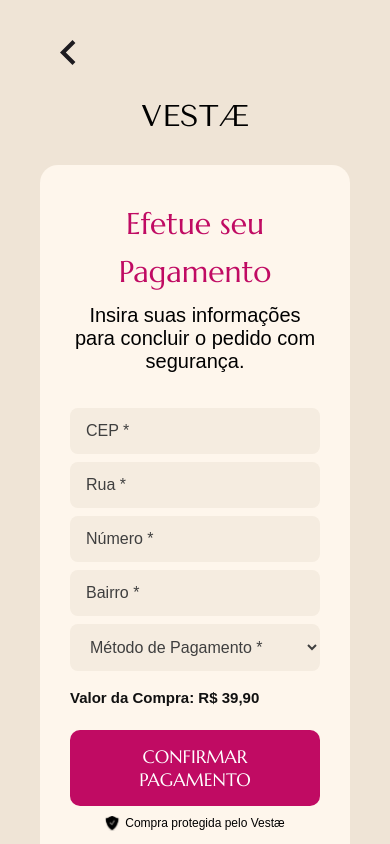
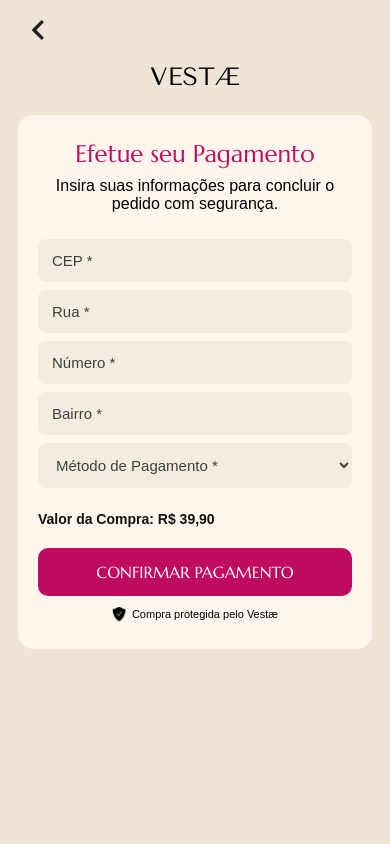
Before and after one commit to alicelanznaster/Hackathon---Vestae, a Vue app: page /pagamento in a window 390 px wide. Shown: the top 844 px of the page. Built offline with nearby package versions, Linux system fonts and the light colour scheme; a web font is replaced by a local one.

Commit message:
FEAT: finalização da implementação API e responsividade

```diff
--- a/src/views/PagamentoView.vue
+++ b/src/views/PagamentoView.vue
@@ -10,6 +10,7 @@ const rua = ref('')
 const numero = ref('')
 const bairro = ref('')
 const metodoPagamento = ref('')
+const mostrarBairros = ref(false)
 
 const bairrosFiltrados = computed(() => {
     let retorno = bairros
@@ -24,6 +25,29 @@ const bairrosFiltrados = computed(() => {
 
 function selecionarBairro(item) {
   bairro.value = item
+  mostrarBairros.value= false;
+}
+
+
+/*  API CEP */
+async function buscarCep() {
+    const cepSemHifen = cep.value.replace('-', '')
+
+    if (cepSemHifen.length !== 8) {
+        return
+    }
+
+    const resposta = await fetch(`https://viacep.com.br/ws/${cepSemHifen}/json/`)
+    const dados = await resposta.json()
+
+    if (dados.erro) {
+        alert('CEP não encontrado!')
+        return
+    }
+
+    rua.value = dados.logradouro
+    bairro.value = dados.bairro
+    mostrarBairros.value = false
 }
 
 function confirmarPagamento() {
@@ -44,29 +68,12 @@ function confirmarPagamento() {
   alert('Agradecemos por escolher o Vestæ! Esta funcionalidade será implementada em breve!')
 }
 
-/*  API CEP */
-async function buscarCep() {
-  if (cep.value.length !== 8) {
-    return
-  }
-
-  const resposta = await fetch(`https://viacep.com.br/ws/${cep.value}/json/`)
-  const dados = await resposta.json()
-
-  if (dados.erro) {
-    alert('CEP não encontrado!')
-    return
-  }
-
-  rua.value = dados.logradouro
-  bairro.value = dados.bairro
-}
 </script>
 
 <template>
     <main class="topo">
         <RouterLink to="/sacola" class="voltar">
-            <img src="/public/icons/voltar.svg" alt="Voltar">
+            <img src="/icons/voltar.svg" alt="Voltar">
         </RouterLink>
 
         <div class="pagamento">
@@ -84,8 +91,9 @@ async function buscarCep() {
                         type="text"
                         placeholder="CEP *"
                         v-model="cep"
-                        maxlength="8"
+                        maxlength="9"
                         @blur="buscarCep"
+                        @input="cep = cep.replace(/\D/g, '').replace(/^(\d{5})(\d)/, '$1-$2')"
                     />
 
                     <input
@@ -98,15 +106,17 @@ async function buscarCep() {
                         type="text"
                         placeholder="Número *"
                         v-model="numero"
+                        maxlength="5"
                     />
 
                     <input
                         type="text"
                         placeholder="Bairro *"
                         v-model="bairro"
+                        @input="mostrarBairros = true"
                     />
 
-                    <div v-if="bairro && bairrosFiltrados.length" class="lista-bairros">
+                    <div v-if="bairro && mostrarBairros" class="lista-bairros">
                         <p v-for="item in bairrosFiltrados"
                         :key="item"
                         @click="selecionarBairro(item)"
@@ -135,7 +145,7 @@ async function buscarCep() {
                 <button @click="confirmarPagamento()" >CONFIRMAR PAGAMENTO</button>
 
                 <div class="protegida">
-                    <img src="/public/icons/protegida.svg" alt="icon-compra-protegida">
+                    <img src="/icons/protegida.svg" alt="icon-compra-protegida">
                     <p>Compra protegida pelo Vestæ</p>
                 </div>
             </section>
@@ -179,8 +189,6 @@ async function buscarCep() {
     background-color: #FEF6EC;
     max-width: 440px;
     width: 100%;
-    max-height: 110vh;
-    height: 100%;
     padding: 35px 30px;
     border-radius: 18px;
     box-sizing: border-box;
@@ -286,4 +294,77 @@ select {
     width: 15px;
     height: 15px;
 }
+
+@media (max-width: 1024px) and (min-width: 769px) {
+
+}
+
+@media (max-width: 768px) {
+    .topo {
+    padding: 10px 18px 35px;
+    min-height: 100vh;
+  }
+
+  .voltar {
+    padding: 10px;
+  }
+
+  .voltar img {
+    width: 20px;
+    height: 20px;
+  }
+
+  .logo {
+    font-size: 25px;
+    margin-bottom: 18px;
+  }
+
+  .card {
+    width: 100%;
+    max-width: 440px;
+    padding: 25px 20px;
+    border-radius: 15px;
+    max-height: none;
+  }
+
+  h2 {
+    font-size: 24px;
+    line-height: 1.2;
+  }
+
+  .subtitulo {
+    font-size: 16px;
+    margin-bottom: 25px;
+  }
+
+  form {
+    gap: 8px;
+  }
+
+  input,
+  select {
+    font-size: 15px;
+    padding: 13px 14px;
+  }
+
+  .valor {
+    font-size: 14px;
+    margin-top: 5px;
+    margin-bottom: 18px;
+  }
+
+  .card button {
+    width: 100%;
+    font-size: 16px;
+    padding: 14px;
+  }
+
+  .protegida {
+    margin-top: 10px;
+  }
+
+  .protegida p {
+    font-size: 11px;
+  }
+}
 </style>
```
